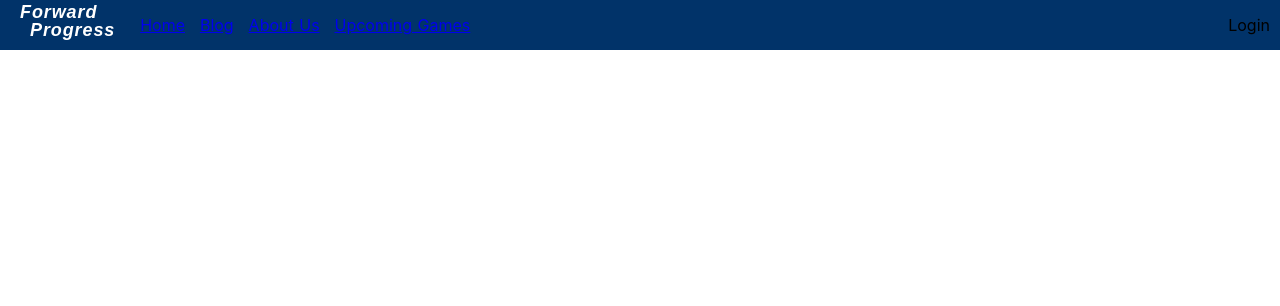
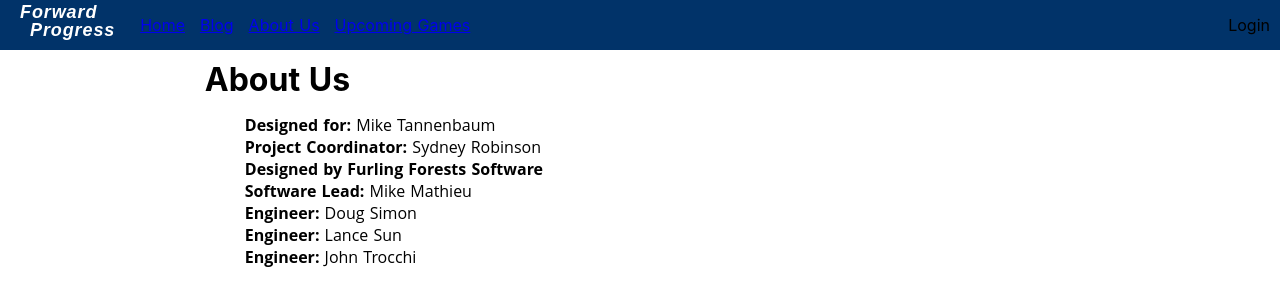
Before and after one commit to jctbog9/fp-client, a Nuxt app: page /about-us in a window 1280 px wide. Shown: the top 306 px of the page. Built offline with nearby package versions, Linux system fonts and the light colour scheme.

Commit message:
migrate about-us page

```diff
--- /dev/null
+++ b/pages/about-us.vue
@@ -0,0 +1,37 @@
+<template>
+  <div id="aboutContainer">
+    <h1>About Us</h1>
+    <ul>
+      <li><span class="credit-header">Designed for:</span> Mike Tannenbaum</li>
+      <li>
+        <span class="credit-header">Project Coordinator:</span> Sydney Robinson
+      </li>
+      <li>
+        <span class="credit-header">Designed by Furling Forests Software</span>
+      </li>
+      <li><span class="credit-header">Software Lead:</span> Mike Mathieu</li>
+      <li><span class="credit-header">Engineer:</span> Doug Simon</li>
+      <li><span class="credit-header">Engineer:</span> Lance Sun</li>
+      <li><span class="credit-header">Engineer:</span> John Trocchi</li>
+    </ul>
+  </div>
+</template>
+
+<style scoped>
+#aboutContainer {
+  margin: 10px 16% 0 16%;
+}
+
+ul {
+  margin-top: 15px;
+}
+
+li {
+  display: block;
+  font-family: 'Open Sans', sans-serif;
+}
+
+.credit-header {
+  font-weight: bold;
+}
+</style>
```
